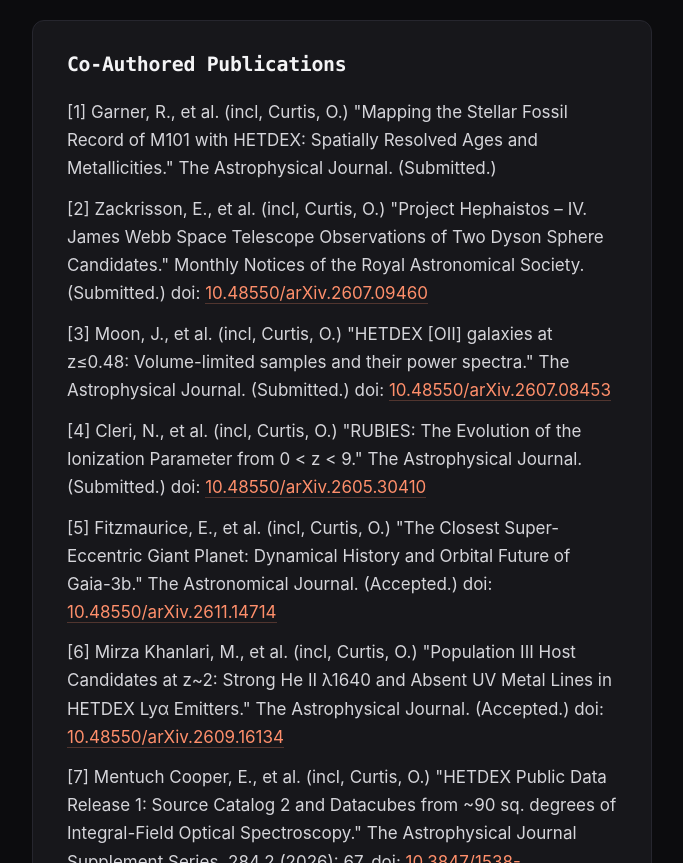
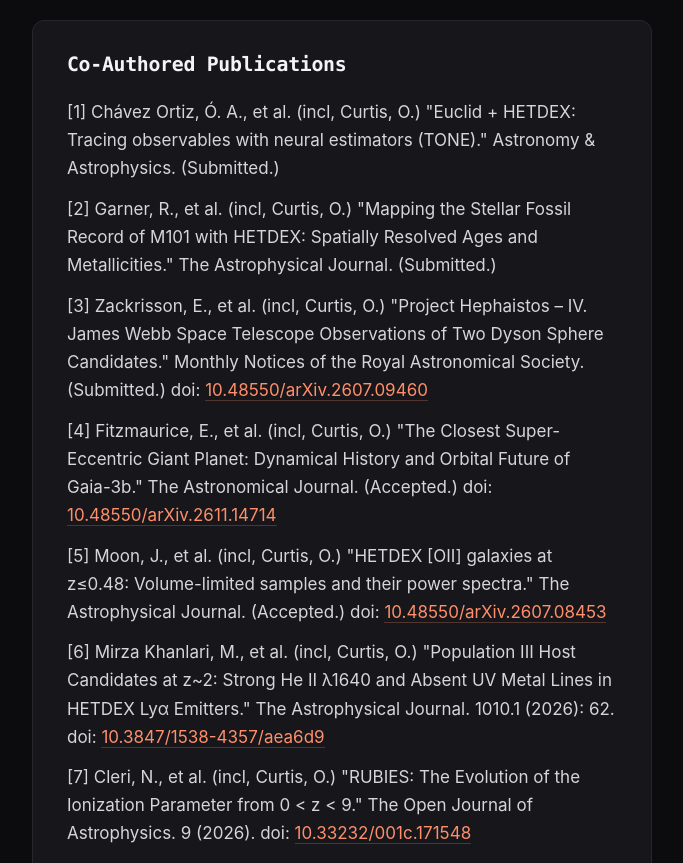
Before and after one commit to o-curtis/o-curtis.github.io, a plain HTML site: page publications.html in a window 1280 px wide. Shown: the part 1937-2800 px from the top of the page, without its empty margins (566-1249 px from the left). Drawn offline with Linux system fonts and the light colour scheme.

Commit message:
Update publications.html

```diff
--- a/publications.html
+++ b/publications.html
@@ -71,8 +71,8 @@
 			<div class="card">
 				<h2 class="subtitle"> First- and Second-Author Publications </h2>
 				<p class="item"> [1] Curtis, O., et al. "A Spectral Framework for Testing the Quasi-Star Hypothesis in Little Red Dots I: Weighing LRDs by Their Super-Eddington Luminosity Ratios—No Signs of Overmassive Black Holes." The Astrophysical Journal. (Submitted.) doi: <a href="https://ui.adsabs.harvard.edu/link_gateway/2026arXiv260909265C/doi:10.48550/arXiv.2609.09265">10.48550/arXiv.2609.09265</a> </p>
-				<p class="item"> [2] Curtis, O., McDonough, B., and Brainerd, T. G. "A High-Mass Size Deficit for Void Galaxies in the Complete SDSS DR7." The Astrophysical Journal. (Accepted.) doi: <a href="https://ui.adsabs.harvard.edu/link_gateway/2026arXiv260919253C/doi:10.48550/arXiv.2609.19253">10.48550/arXiv.2609.19253</a> </p>
-				<p class="item"> [3] Curtis, O., et al. "The Ĝ Infrared Search for Extraterrestrial Civilizations with Large Energy Supplies. V. When Galaxies Glow with Industry." The Astrophysical Journal. (Accepted.) doi: <a href="https://ui.adsabs.harvard.edu/link_gateway/2026arXiv260812458C/doi:10.48550/arXiv.2608.12458">10.48550/arXiv.2608.12458</a> </p>
+				<p class="item"> [2] Curtis, O., et al. "The Ĝ Infrared Search for Extraterrestrial Civilizations with Large Energy Supplies. V. When Galaxies Glow with Industry." The Astrophysical Journal. (Submitted.) doi: <a href="https://ui.adsabs.harvard.edu/link_gateway/2026arXiv260812458C/doi:10.48550/arXiv.2608.12458">10.48550/arXiv.2608.12458</a> </p>
+				<p class="item"> [3] Curtis, O., McDonough, B., and Brainerd, T. G. "A High-Mass Size Deficit for Void Galaxies in the Complete SDSS DR7." The Astrophysical Journal. (Accepted.) doi: <a href="https://ui.adsabs.harvard.edu/link_gateway/2026arXiv260919253C/doi:10.48550/arXiv.2609.19253">10.48550/arXiv.2609.19253</a> </p>
 				<p class="item"> [4] Curtis, O., et al. "The Dyson Minds 2025 Workshop: SETI Around Black Holes." Publications of the Astronomical Society of the Pacific 138.4 (2026): 046001. doi: <a href="https://iopscience.iop.org/article/10.1088/1538-3873/ae5a02/meta">10.1088/1538-3873/ae5a02</a> </p>
 				<p class="item"> [5] Curtis, O., et al. "Void Galaxies and Active Galactic Nucleus Activity in ZOBOV-identified TNG300 Voids from z=3 to z=0." The Astrophysical Journal. 998.2 (2026): 325. doi: <a href="https://iopscience.iop.org/article/10.3847/1538-4357/ae2f48/meta">10.3847/1538-4357/ae2f48</a> </p>
 				<p class="item"> [6] McDonough, B., Curtis, O., and Brainerd, T.G. "Measuring Scaling Relations: Fitting Technique Matters." The Astrophysical Journal Letters. 986.2 (2025): L32. doi: <a href="https://iopscience.iop.org/article/10.3847/2041-8213/ade13c/meta">10.3847/2041-8213/ade13c</a> </p>
@@ -90,15 +90,16 @@
 
 			<div class="card">
 				<h2 class="subtitle"> Co-Authored Publications </h2>
-				<p class="item"> [1] Garner, R., et al. (incl, Curtis, O.) "Mapping the Stellar Fossil Record of M101 with HETDEX: Spatially Resolved Ages and Metallicities." The Astrophysical Journal. (Submitted.) </p>
-				<p class="item"> [2] Zackrisson, E., et al. (incl, Curtis, O.) "Project Hephaistos – IV. James Webb Space Telescope Observations of Two Dyson Sphere Candidates." Monthly Notices of the Royal Astronomical Society. (Submitted.) doi: <a href="https://ui.adsabs.harvard.edu/link_gateway/2026arXiv260709460Z/doi:10.48550/arXiv.2607.09460">10.48550/arXiv.2607.09460</a> </p>
-				<p class="item"> [3] Moon, J., et al. (incl, Curtis, O.) "HETDEX [OII] galaxies at z&le;0.48: Volume-limited samples and their power spectra." The Astrophysical Journal. (Submitted.) doi: <a href="https://ui.adsabs.harvard.edu/link_gateway/2026arXiv260708453M/doi:10.48550/arXiv.2607.08453">10.48550/arXiv.2607.08453</a> </p>
-				<p class="item"> [4] Cleri, N., et al. (incl, Curtis, O.) "RUBIES: The Evolution of the Ionization Parameter from 0 &lt; z &lt; 9." The Astrophysical Journal. (Submitted.) doi: <a href="https://ui.adsabs.harvard.edu/abs/2026arXiv260530410C/abstract">10.48550/arXiv.2605.30410</a> </p>
-				<p class="item"> [5] Fitzmaurice, E., et al. (incl, Curtis, O.) "The Closest Super-Eccentric Giant Planet: Dynamical History and Orbital Future of Gaia-3b." The Astronomical Journal. (Accepted.) doi: <a href="https://ui.adsabs.harvard.edu/link_gateway/2026arXiv261114714F/doi:10.48550/arXiv.2611.14714">10.48550/arXiv.2611.14714</a> </p>
-				<p class="item"> [6] Mirza Khanlari, M., et al. (incl, Curtis, O.) "Population III Host Candidates at z~2: Strong He II &lambda;1640 and Absent UV Metal Lines in HETDEX Ly&alpha; Emitters." The Astrophysical Journal. (Accepted.) doi: <a href="https://ui.adsabs.harvard.edu/link_gateway/2026arXiv260916134M/doi:10.48550/arXiv.2609.16134">10.48550/arXiv.2609.16134</a> </p>
-				<p class="item"> [7] Mentuch Cooper, E., et al. (incl, Curtis, O.) "HETDEX Public Data Release 1: Source Catalog 2 and Datacubes from ~90 sq. degrees of Integral-Field Optical Spectroscopy." The Astrophysical Journal Supplement Series. 284.2 (2026): 67. doi: <a href="https://iopscience.iop.org/article/10.3847/1538-4365/ae6068">10.3847/1538-4365/ae6068</a> </p>
-				<p class="item"> [8] Burnham, E., et al. (incl, Curtis, O.) "It's More Complicated Than You Think: A Forward Model to Infer the Recent Star Formation History, Bursty or Not, of Galaxy Populations." The Astrophysical Journal. 1001.2 (2026): 205. doi: <a href="https://iopscience.iop.org/article/10.3847/1538-4357/ae562d/meta">10.3847/1538-4357/ae562d</a> </p>
-				<p class="item"> [9] Lujan Niemeyer, M., et al. (incl, Curtis, O.) "Ly&alpha; Intensity Mapping in HETDEX: Galaxy-Ly&alpha; Intensity Cross-power Spectrum." The Astrophysical Journal. 999.2 (2026): 177. doi: <a href="https://iopscience.iop.org/article/10.3847/1538-4357/ae3a98/meta">10.3847/1538-4357/ae3a98</a> </p>
+				<p class="item"> [1] Chávez Ortiz, Ó. A., et al. (incl, Curtis, O.) "Euclid + HETDEX: Tracing observables with neural estimators (TONE)." Astronomy &amp; Astrophysics. (Submitted.) </p>
+				<p class="item"> [2] Garner, R., et al. (incl, Curtis, O.) "Mapping the Stellar Fossil Record of M101 with HETDEX: Spatially Resolved Ages and Metallicities." The Astrophysical Journal. (Submitted.) </p>
+				<p class="item"> [3] Zackrisson, E., et al. (incl, Curtis, O.) "Project Hephaistos – IV. James Webb Space Telescope Observations of Two Dyson Sphere Candidates." Monthly Notices of the Royal Astronomical Society. (Submitted.) doi: <a href="https://ui.adsabs.harvard.edu/link_gateway/2026arXiv260709460Z/doi:10.48550/arXiv.2607.09460">10.48550/arXiv.2607.09460</a> </p>
+				<p class="item"> [4] Fitzmaurice, E., et al. (incl, Curtis, O.) "The Closest Super-Eccentric Giant Planet: Dynamical History and Orbital Future of Gaia-3b." The Astronomical Journal. (Accepted.) doi: <a href="https://ui.adsabs.harvard.edu/link_gateway/2026arXiv261114714F/doi:10.48550/arXiv.2611.14714">10.48550/arXiv.2611.14714</a> </p>
+				<p class="item"> [5] Moon, J., et al. (incl, Curtis, O.) "HETDEX [OII] galaxies at z&le;0.48: Volume-limited samples and their power spectra." The Astrophysical Journal. (Accepted.) doi: <a href="https://ui.adsabs.harvard.edu/link_gateway/2026arXiv260708453M/doi:10.48550/arXiv.2607.08453">10.48550/arXiv.2607.08453</a> </p>
+				<p class="item"> [6] Mirza Khanlari, M., et al. (incl, Curtis, O.) "Population III Host Candidates at z~2: Strong He II &lambda;1640 and Absent UV Metal Lines in HETDEX Ly&alpha; Emitters." The Astrophysical Journal. 1010.1 (2026): 62. doi: <a href="https://iopscience.iop.org/article/10.3847/1538-4357/aea6d9">10.3847/1538-4357/aea6d9</a> </p>
+				<p class="item"> [7] Cleri, N., et al. (incl, Curtis, O.) "RUBIES: The Evolution of the Ionization Parameter from 0 &lt; z &lt; 9." The Open Journal of Astrophysics. 9 (2026). doi: <a href="https://doi.org/10.33232/001c.171548">10.33232/001c.171548</a> </p>
+				<p class="item"> [8] Mentuch Cooper, E., et al. (incl, Curtis, O.) "HETDEX Public Data Release 1: Source Catalog 2 and Datacubes from ~90 sq. degrees of Integral-Field Optical Spectroscopy." The Astrophysical Journal Supplement Series. 284.2 (2026): 67. doi: <a href="https://iopscience.iop.org/article/10.3847/1538-4365/ae6068">10.3847/1538-4365/ae6068</a> </p>
+				<p class="item"> [9] Burnham, E., et al. (incl, Curtis, O.) "It's More Complicated Than You Think: A Forward Model to Infer the Recent Star Formation History, Bursty or Not, of Galaxy Populations." The Astrophysical Journal. 1001.2 (2026): 205. doi: <a href="https://iopscience.iop.org/article/10.3847/1538-4357/ae562d/meta">10.3847/1538-4357/ae562d</a> </p>
+				<p class="item"> [10] Lujan Niemeyer, M., et al. (incl, Curtis, O.) "Ly&alpha; Intensity Mapping in HETDEX: Galaxy-Ly&alpha; Intensity Cross-power Spectrum." The Astrophysical Journal. 999.2 (2026): 177. doi: <a href="https://iopscience.iop.org/article/10.3847/1538-4357/ae3a98/meta">10.3847/1538-4357/ae3a98</a> </p>
 			</div>
 
 			<div class="card">
```
